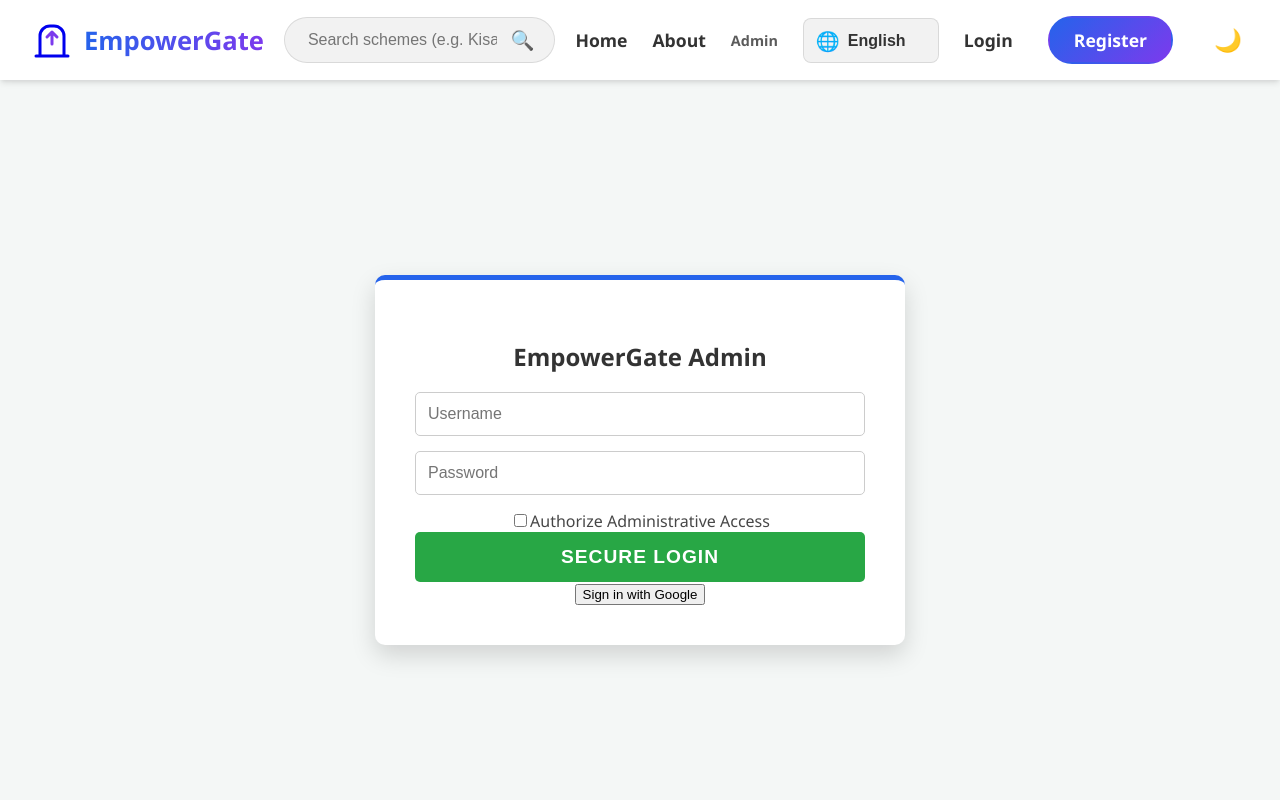
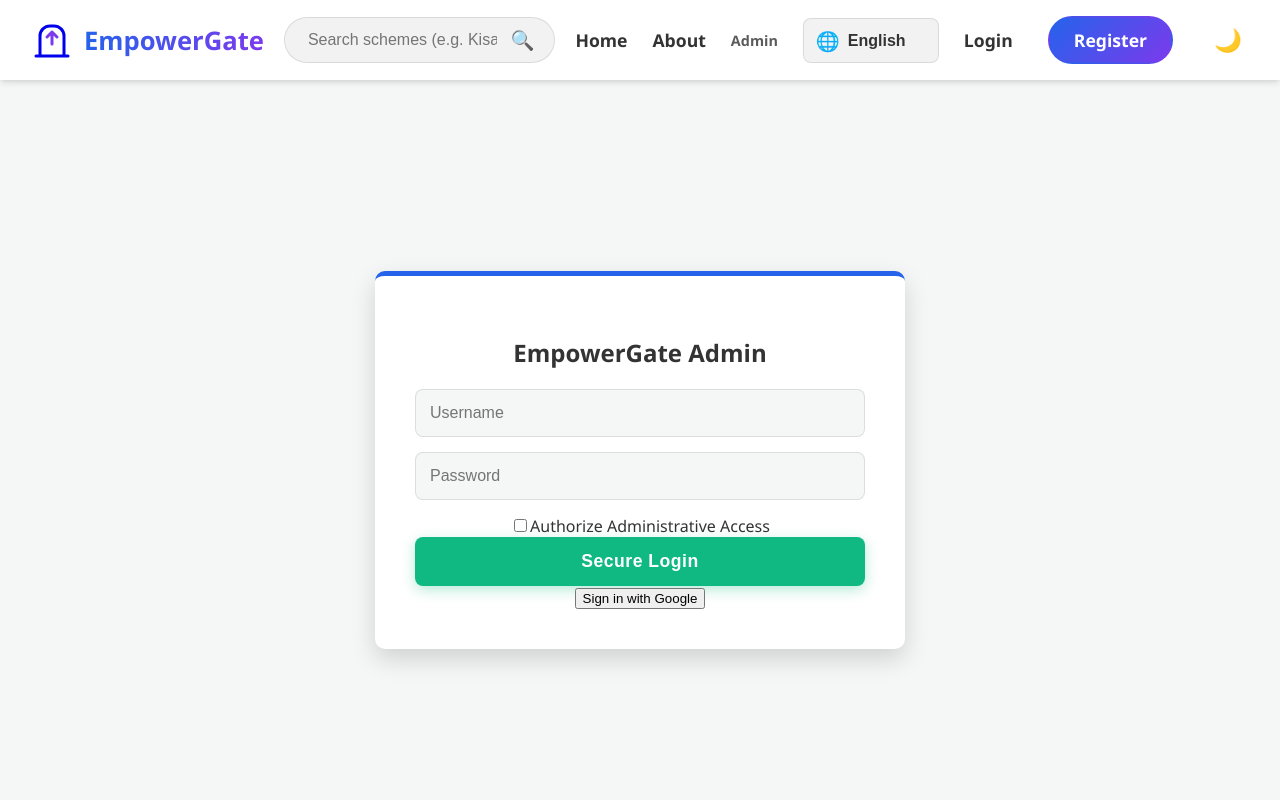
Before and after one commit to rathodraj475-alt/EmpowerGate, a React (Create React App) app in the folder EmpowerGate/frontend/: page /admin in a window 1280 px wide. Shown: the top 800 px of the page. Built offline with nearby package versions, Linux system fonts and the light colour scheme.

Commit message:
Final UI: Polished Admin portal for maximum contrast and style

```diff
--- a/EmpowerGate/frontend/src/App.css
+++ b/EmpowerGate/frontend/src/App.css
@@ -1283,92 +1283,92 @@ body {
 [data-theme='dark'] .login-form {
   border: 1px solid rgba(255, 255, 255, 0.1);
 }
-/* --- 🛠️ ADMIN PORTAL THEME & SIZE FIXES --- */
+/* --- 🌑 ULTIMATE DARK THEME & ADMIN POLISH --- */
 
-/* Fix the "EmpowerGate Admin" Header Visibility and Size */
+/* 1. Global Visibility Fix for Headers */
 .admin-card h2,
 .login-card .login-title,
-.dashboard-header h1 {
-  color: var(--text-color) !important; /* Forces color to adapt to Light/Dark theme */
-  font-size: 2.2rem !important; /* Increases size as requested */
+.dashboard-header h1,
+.login-form h2 {
+  color: var(--text-color) !important;
+  font-size: 2.4rem !important;
   font-weight: 800;
   text-align: center;
   margin-bottom: 25px;
-  /* Adds a subtle gradient to match your branding */
   background: linear-gradient(to right, var(--primary-color), var(--secondary-color));
   -webkit-background-clip: text;
   -webkit-text-fill-color: transparent;
 }
 
-/* Fix the "Authorize Administrative Access" checkbox text */
-.login-card label,
-.login-card .checkbox-label,
-.login-card span {
-  color: var(--text-color) !important;
-  font-size: 1rem;
-  opacity: 0.9;
+/* 2. Admin Card & Login Card Enhancements */
+.login-card, .admin-card {
+  transition: all 0.3s cubic-bezier(0.4, 0, 0.2, 1);
 }
-
-/* Ensure the Admin Card itself is visible in Dark Mode */
-[data-theme='dark'] .login-card,
-[data-theme='dark'] .admin-card {
-  background-color: #1f2937; /* Dark Grey background */
-  border: 1px solid rgba(255, 255, 255, 0.1);
-  box-shadow: 0 10px 25px rgba(0, 0, 0, 0.5);
-}
-
-/* Style the "Secure Login" button to be more prominent */
-.btn-login-green {
-  font-size: 1.2rem !important;
-  padding: 14px !important;
-  text-transform: uppercase;
-  letter-spacing: 1px;
-}
-/* --- 🌑 POLISHED DARK THEME ADMIN CARD --- */
 
 [data-theme='dark'] .login-card,
 [data-theme='dark'] .admin-card {
-  background-color: #1a1f2e !important; /* Deep Navy/Charcoal */
-  border: 1px solid rgba(99, 102, 241, 0.3); /* Subtle Indigo Glow */
-  box-shadow: 0 20px 50px rgba(0, 0, 0, 0.6); /* Heavy Shadow for Depth */
+  background-color: #1a1f2e !important; /* Deep Navy Dashboard Look */
+  border: 1px solid rgba(99, 102, 241, 0.4) !important;
+  box-shadow: 0 25px 50px -12px rgba(0, 0, 0, 0.7) !important;
+  color: #ffffff !important;
 }
 
-/* Fix Invisible Text inside the Card */
-[data-theme='dark'] .login-title,
-[data-theme='dark'] .admin-card h2 {
-  color: #ffffff !important;
-  text-shadow: 0 2px 10px rgba(99, 102, 241, 0.5);
+/* 3. High-Contrast Admin Inputs */
+.login-input {
+  width: 100%;
+  padding: 14px;
+  border-radius: 8px;
+  border: 1px solid rgba(0,0,0,0.1);
+  background: var(--bg-color);
+  color: var(--text-color);
+  font-size: 1rem;
+  transition: all 0.2s ease;
 }
 
-/* High-Contrast Inputs for Dark Mode */
 [data-theme='dark'] .login-input {
-  background-color: #0f172a !important; /* Very Dark Blue */
+  background-color: #0f172a !important; /* Sunken Dark Input */
   border: 1px solid #334155 !important;
   color: #f8fafc !important;
 }
 
 [data-theme='dark'] .login-input:focus {
-  border-color: var(--primary-color) !important;
-  box-shadow: 0 0 0 3px rgba(59, 130, 246, 0.2);
+  border-color: #6366f1 !important;
+  box-shadow: 0 0 0 3px rgba(99, 102, 241, 0.2) !important;
+  outline: none;
 }
 
-/* Fix Checkbox and Label Visibility */
-[data-theme='dark'] .login-card label,
-[data-theme='dark'] .login-card span {
-  color: #cbd5e1 !important; /* Soft White/Grey */
+/* 4. Auth Labels & Checkboxes */
+.login-card label,
+.login-card span {
+  color: var(--text-color) !important;
   font-weight: 500;
 }
 
-/* Fix the "Sign in with Google" button background */
-[data-theme='dark'] .google-btn-container button,
-[data-theme='dark'] button[style*="Sign in with Google"] {
-  background-color: #ffffff !important;
-  color: #000000 !important;
-  border-radius: 5px;
+[data-theme='dark'] .login-card label,
+[data-theme='dark'] .login-card span {
+  color: #94a3b8 !important; /* Soft Slate for better readability */
 }
 
-/* Admin Dashboard Header Fix */
+/* 5. Buttons Styling */
+.btn-login-green {
+  background: #10b981 !important;
+  font-size: 1.1rem !important;
+  letter-spacing: 0.5px;
+  border-radius: 8px !important;
+  padding: 14px !important;
+  box-shadow: 0 4px 14px rgba(16, 185, 129, 0.3) !important;
+}
+
+[data-theme='dark'] .google-btn-container button,
+[data-theme='dark'] #google-signin-btn {
+  background-color: #ffffff !important;
+  color: #1e293b !important;
+  font-weight: 600 !important;
+  border: none !important;
+}
+
+/* 6. Admin Dashboard Header Fix */
 [data-theme='dark'] .dashboard-header {
-  background: linear-gradient(135deg, #1e293b 0%, #0f172a 100%);
-  border: 1px solid rgba(255,255,255,0.1);
+  background: linear-gradient(135deg, #1e293b 0%, #0f172a 100%) !important;
+  border-bottom: 2px solid rgba(99, 102, 241, 0.2);
 }
```
